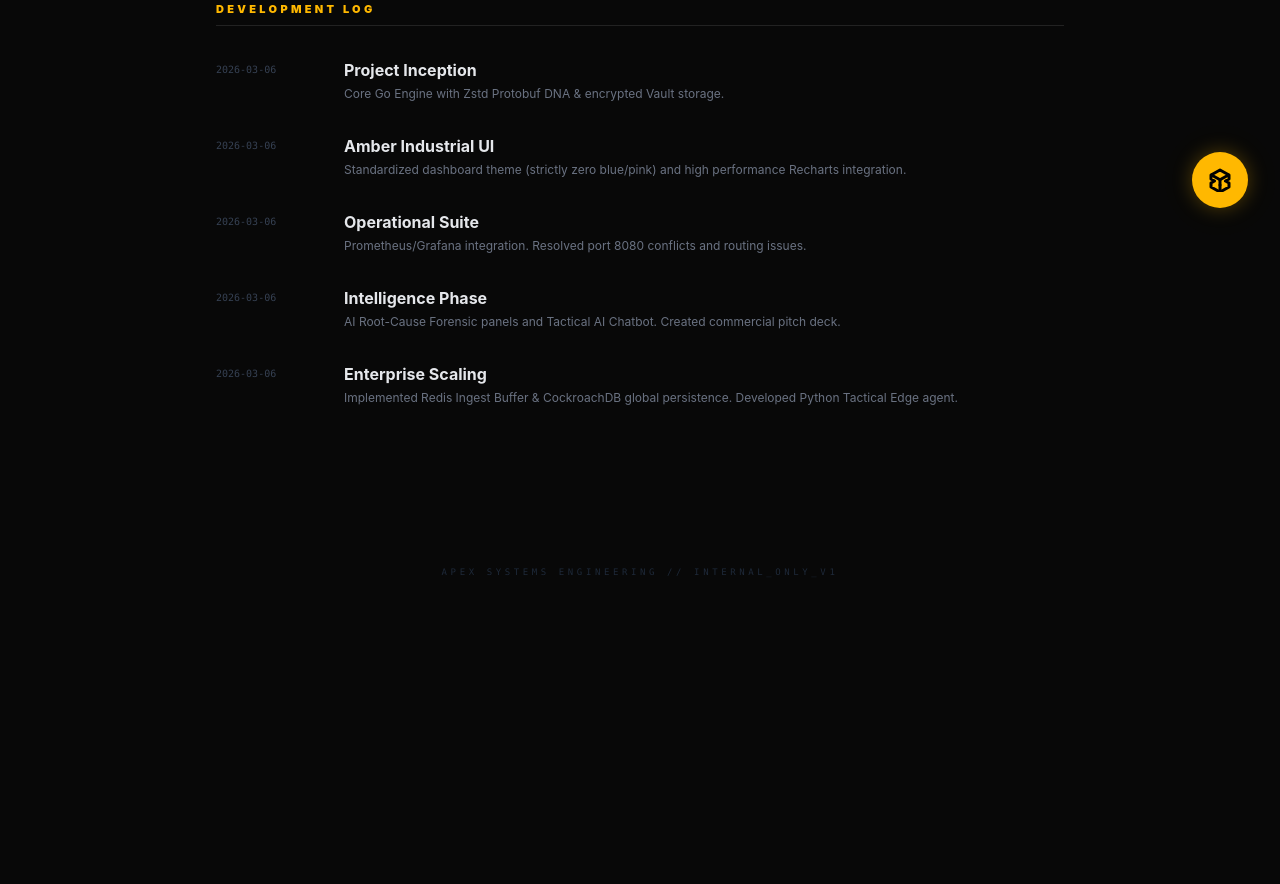
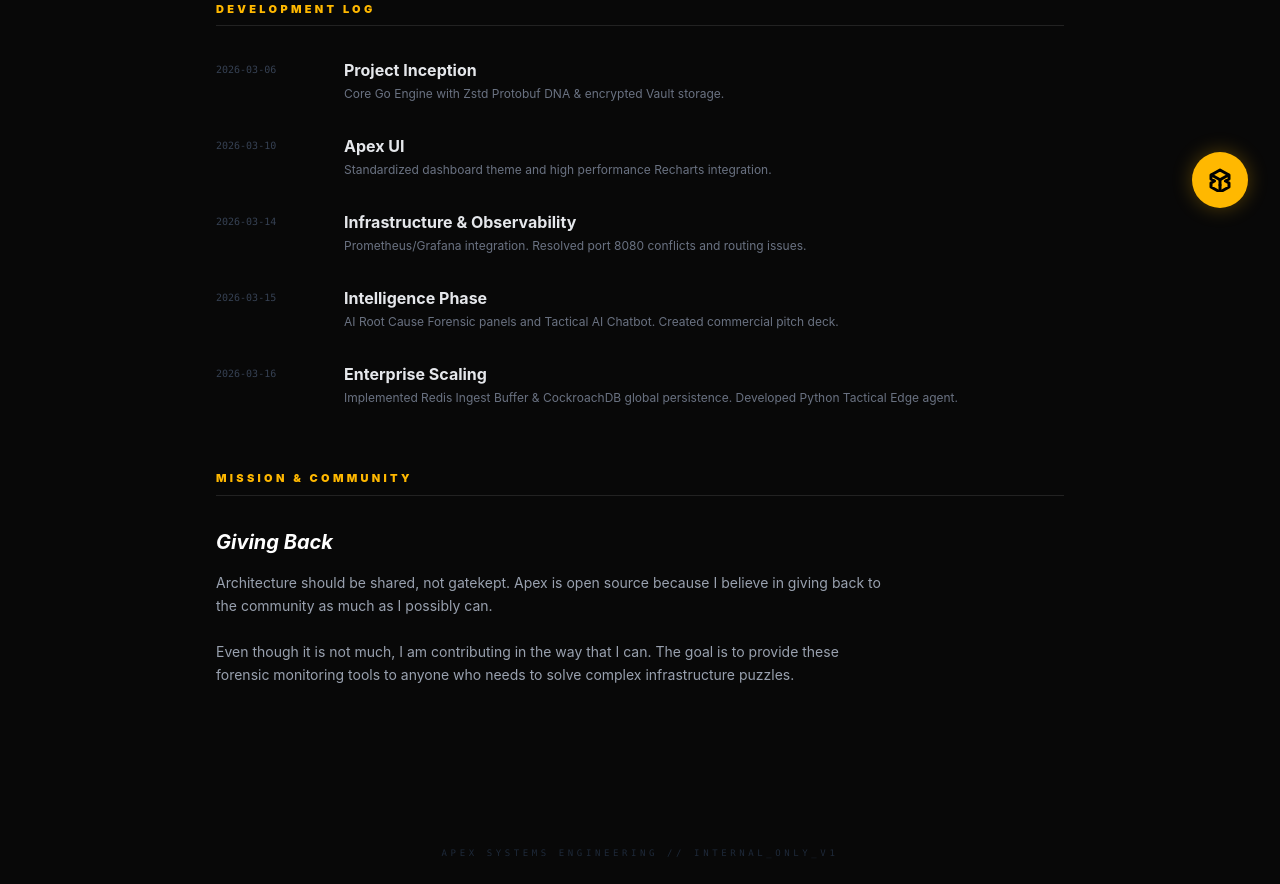
Before and after one commit to Segniko/Apex, a Next.js app in the folder dashboard/: page /docs in a window 1280 px wide. Shown: the part 560-1444 px from the top of the page. Before the commit the page ends 1220 px from the top, so only its background shows below. Built offline with nearby package versions, Linux system fonts and the light colour scheme.

Commit message:
Updated docs page

```diff
--- a/dashboard/src/app/docs/page.tsx
+++ b/dashboard/src/app/docs/page.tsx
@@ -5,10 +5,10 @@ import Link from 'next/link';
 export default function Docs() {
     const milestones = [
         { date: "2026-03-06", title: "Project Inception", desc: "Core Go Engine with Zstd Protobuf DNA & encrypted Vault storage." },
-        { date: "2026-03-06", title: "Amber Industrial UI", desc: "Standardized dashboard theme (strictly zero blue/pink) and high performance Recharts integration." },
-        { date: "2026-03-06", title: "Operational Suite", desc: "Prometheus/Grafana integration. Resolved port 8080 conflicts and routing issues." },
-        { date: "2026-03-06", title: "Intelligence Phase", desc: "AI Root-Cause Forensic panels and Tactical AI Chatbot. Created commercial pitch deck." },
-        { date: "2026-03-06", title: "Enterprise Scaling", desc: "Implemented Redis Ingest Buffer & CockroachDB global persistence. Developed Python Tactical Edge agent." }
+        { date: "2026-03-10", title: "Apex UI", desc: "Standardized dashboard theme and high performance Recharts integration." },
+        { date: "2026-03-14", title: "Infrastructure & Observability", desc: "Prometheus/Grafana integration. Resolved port 8080 conflicts and routing issues." },
+        { date: "2026-03-15", title: "Intelligence Phase", desc: "AI Root Cause Forensic panels and Tactical AI Chatbot. Created commercial pitch deck." },
+        { date: "2026-03-16", title: "Enterprise Scaling", desc: "Implemented Redis Ingest Buffer & CockroachDB global persistence. Developed Python Tactical Edge agent." }
     ];
 
     return (
@@ -41,7 +41,7 @@ export default function Docs() {
                             <div className="space-y-4">
                                 <h3 className="text-xl font-bold italic">The Dashboard</h3>
                                 <p className="text-gray-400 text-sm leading-relaxed">
-                                    Next.js 15 powered frontend utilizing Tailwind CSS v4 and Framer-inspired glassmorphism for real-time failure forensics.
+                                    Next.js 15 powered frontend utilizing Tailwind CSS v4.
                                 </p>
                             </div>
                         </div>
@@ -61,6 +61,18 @@ export default function Docs() {
                             ))}
                         </div>
                     </div>
+                    <div>
+                        <h2 className="text-[11px] font-black text-[#FFB800] uppercase tracking-[0.3em] mb-8 border-b border-[#222] pb-2">Mission & Community</h2>
+                        <div className="max-w-2xl">
+                            <h3 className="text-xl font-bold italic mb-4">Giving Back</h3>
+                            <p className="text-gray-400 text-sm leading-relaxed mb-6">
+                                Architecture should be shared, not gatekept. Apex is open source because I believe in giving back to the community as much as I possibly can.
+                            </p>
+                            <p className="text-gray-400 text-sm leading-relaxed">
+                                Even though it is not much, I am contributing in the way that I can. The goal is to provide these forensic monitoring tools to anyone who needs to solve complex infrastructure puzzles.
+                            </p>
+                        </div>
+                    </div>
                 </section>
             </main>
 
```
